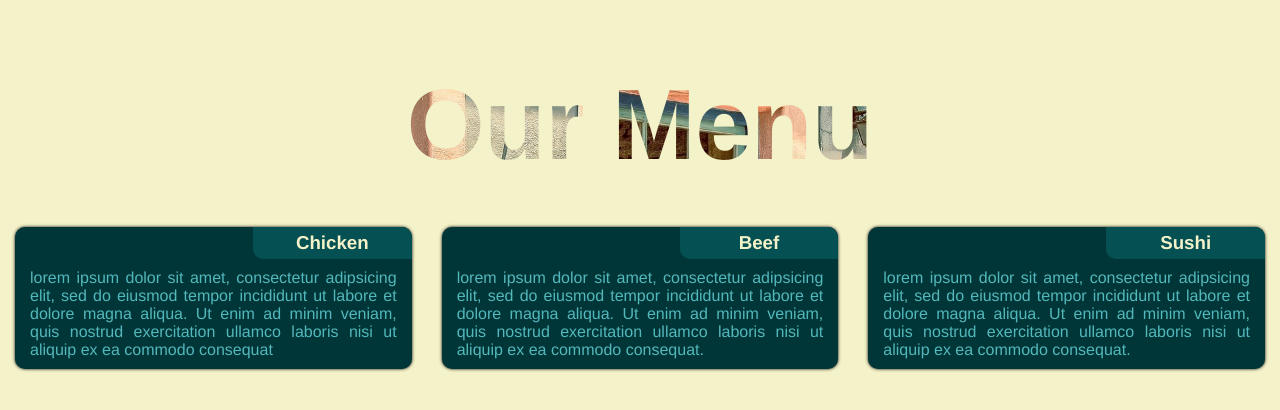
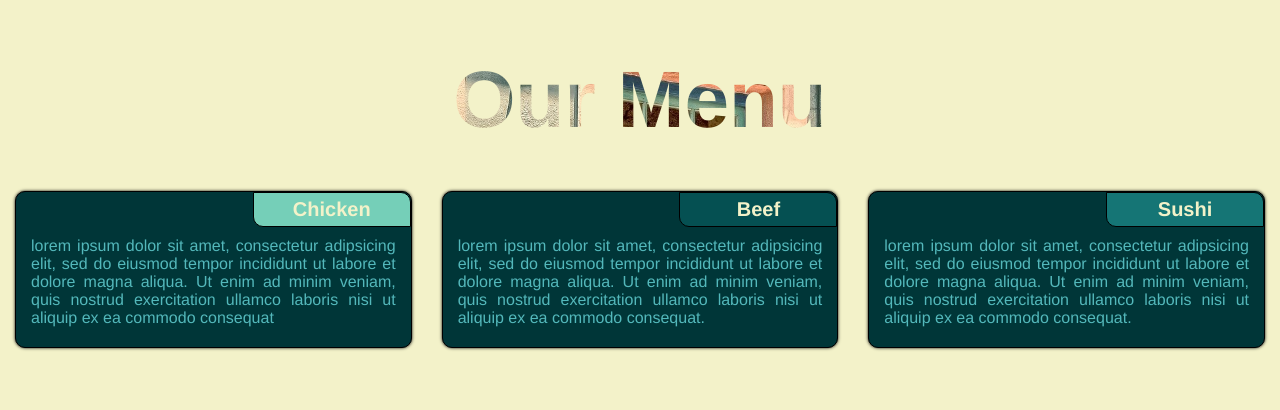
Before and after one commit to AugustinHourquet/module2-assignement, a plain HTML site: page index.html in a window 1280 px wide. Drawn offline with Linux system fonts and the light colour scheme.

Commit message:
Ajout des % pour la taille des polices

```diff
--- a/css/styles.css
+++ b/css/styles.css
@@ -14,7 +14,7 @@ body {
 
 h1 {
   text-align: center;
-  font-size: 100px;
+  font-size: 500%;
   font-weight: 2000;
   font-style: bald;
   margin-bottom: 30px;
@@ -29,32 +29,52 @@ h1 {
   background-color: green;
   margin: 15px;
   box-shadow: 0 0 0.2em black;
+  border: 1px solid black;
   border-radius: 10px;
   background-color: #003638;
 }
 
 /* Make glow title part and card part */
 .card:hover,  .card:hover h3 {
+  border: none;
   box-shadow: inset 0 0 10px #ffffff;
 }
 
 
 h3 {
   text-overflow: right;
+  font-size: 125%;
   margin: 0px;
   margin-left: 60%;
   text-align: center;
   padding: 5px 10px 5px 10px;
+  border: 1px solid black;
   border-top-right-radius: 10px;
   border-bottom-left-radius: 10px;
-  background-color: #055052;
   color: #F3F2C9;
 }
+
+
+#chicken {
+  background-color: #75CFB8;
+}
+
+
+#beef {
+  background-color: #055052;
+}
+
+
+#sushi {
+  background-color: #157575;
+}
+
 
 p {
   text-align: justify;
   padding:  0px 5px 10px 5px;
   margin: 10px;
+  font-size: 100%;
 }
 
 
--- a/index.html
+++ b/index.html
@@ -3,7 +3,8 @@
 	<head>
 		<meta charset="utf-8">
 		<meta name="viewport" content="width=device-width, initial-scale=1">
-		<title></title>
+		<font size="5"></font>
+		<title>Module 2 Assignement</title>
 		<link rel="stylesheet" href="css/styles.css">
 	</head>
 <body>
@@ -15,21 +16,21 @@
 
 			<div class="col-lg-4 col-md-6 col-sm-12">
 				<div class="card">
-					<h3>Chicken</h3>
+					<h3 id="chicken">Chicken</h3>
 					<p>lorem ipsum dolor sit amet, consectetur adipsicing elit, sed do eiusmod tempor incididunt ut labore et dolore magna aliqua. Ut enim ad minim veniam, quis nostrud exercitation ullamco laboris nisi ut aliquip ex ea commodo consequat</p>
 				</div>
 			</div>
 
 			<div class="col-lg-4 col-md-6 col-sm-12">
 				<div class="card">
-					<h3>Beef</h3>
+					<h3 id="beef">Beef</h3>
 					<p>lorem ipsum dolor sit amet, consectetur adipsicing elit, sed do eiusmod tempor incididunt ut labore et dolore magna aliqua. Ut enim ad minim veniam, quis nostrud exercitation ullamco laboris nisi ut aliquip ex ea commodo consequat.</p>
 				</div>
 			</div>
 
 			<div class="col-lg-4 col-md-12 col-sm-12">
 				<div class="card">
-					<h3>Sushi</h3>
+					<h3 id="sushi">Sushi</h3>
 					<p>lorem ipsum dolor sit amet, consectetur adipsicing elit, sed do eiusmod tempor incididunt ut labore et dolore magna aliqua. Ut enim ad minim veniam, quis nostrud exercitation ullamco laboris nisi ut aliquip ex ea commodo consequat.</p>
 				</div>
 			</div>
```
